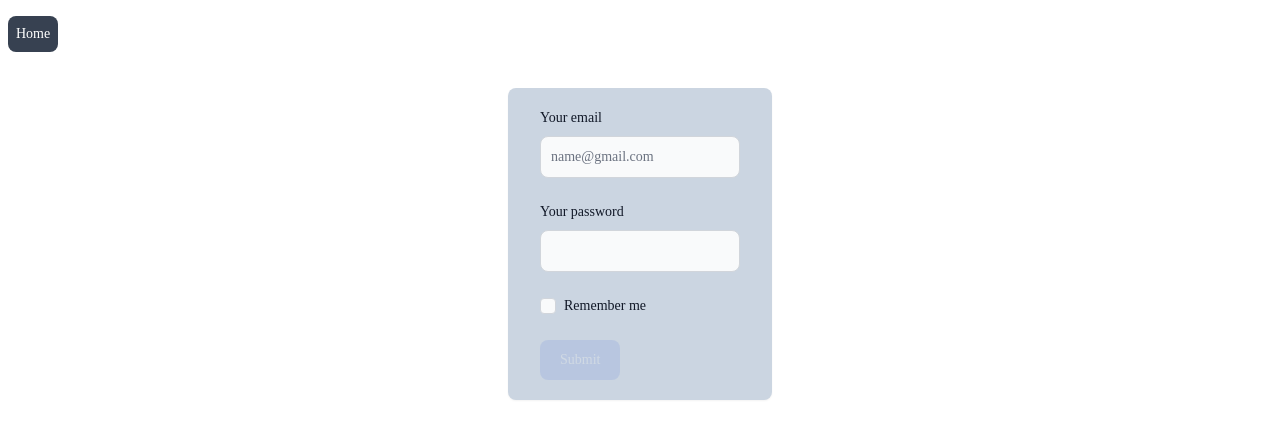
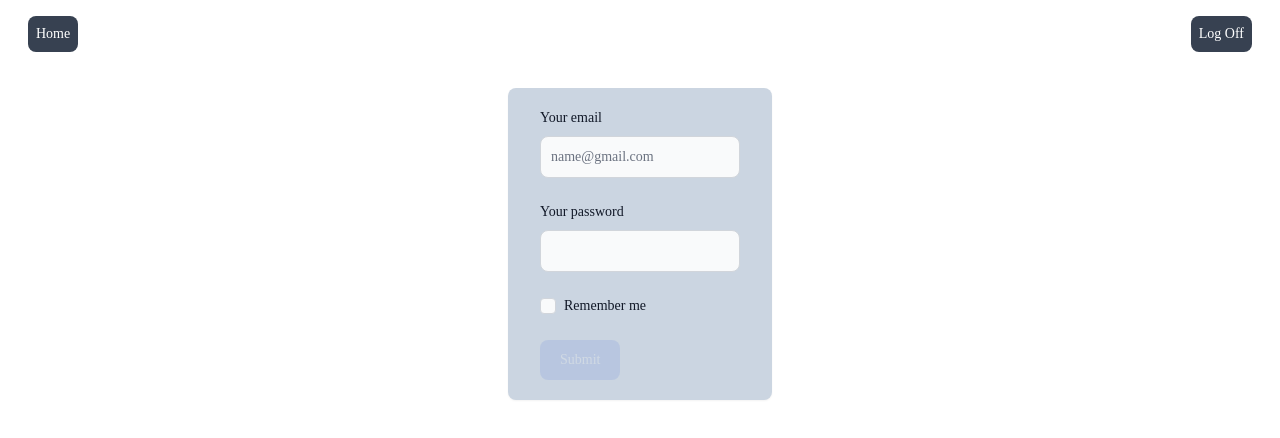
Before and after one commit to Kattegatt/vue-boulder-journal, a Vue app: page / in a window 1280 px wide. Shown: the top 438 px of the page. Built offline with nearby package versions, Linux system fonts and the light colour scheme.

Commit message:
Add Log Off button

```diff
--- a/src/components/NavigationBlock.vue
+++ b/src/components/NavigationBlock.vue
@@ -1,7 +1,8 @@
 <template>
-	<div class="my-4 flex text-fuchsia-50">
+	<div class="flex justify-between items-center my-4 text-fuchsia-50">
+		<div class="flex ml-5">
 			<a
-			v-if="this.skipLogin"
+				v-if="skipLogin"
 				href="/"
 				class="text-white p-2 mx-2 bg-gray-700 hover:bg-red-400 focus:ring-4 focus:outline-none focus:ring-blue-300 font-medium rounded-lg text-sm w-full sm:w-auto px-2 py-2 text-center"
 				>Login</a
@@ -11,6 +12,13 @@
 				class="text-white p-2 mx-2 bg-gray-700 hover:bg-red-400 focus:ring-4 focus:outline-none focus:ring-blue-300 font-medium rounded-lg text-sm w-full sm:w-auto px-2 py-2 text-center"
 				>Home</a
 			>
+		</div>
+		<div class="flex mr-5">
+			<a
+				class="text-white p-2 mx-2 bg-gray-700 hover:bg-red-400 focus:ring-4 focus:outline-none focus:ring-blue-300 font-medium rounded-lg text-sm px-2 py-2 text-center"
+				>Log Off</a
+			>
+		</div>
 	</div>
 </template>
 
--- a/src/components/searchBar.vue
+++ b/src/components/searchBar.vue
@@ -33,9 +33,7 @@ export default {
 			this.searchInput = '';
 			this.emitInput();
 		},
-		// 	emitInput() {
-		// 		this.$emit('activeInput', this.searchInput);
-		// 	},
+
 	},
 	watch: {
 		searchInput() {
```
Lines whose indentation alone changed are shown as unchanged.
